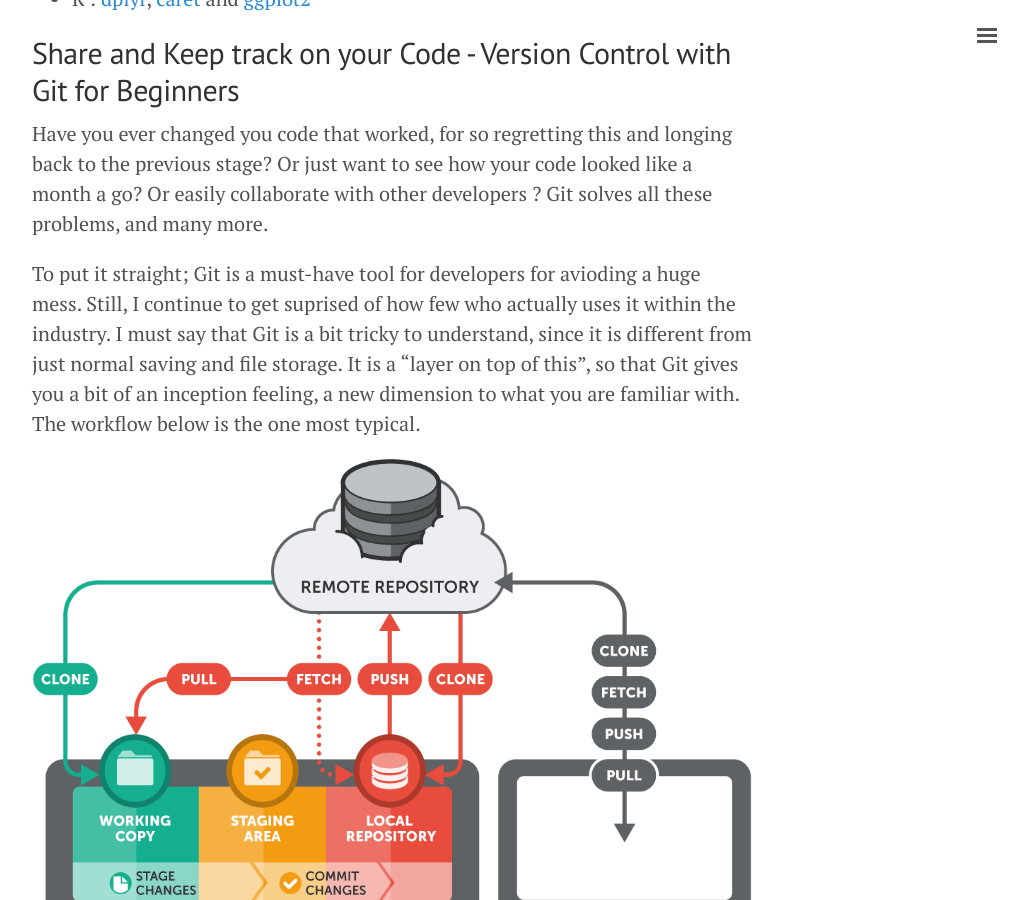
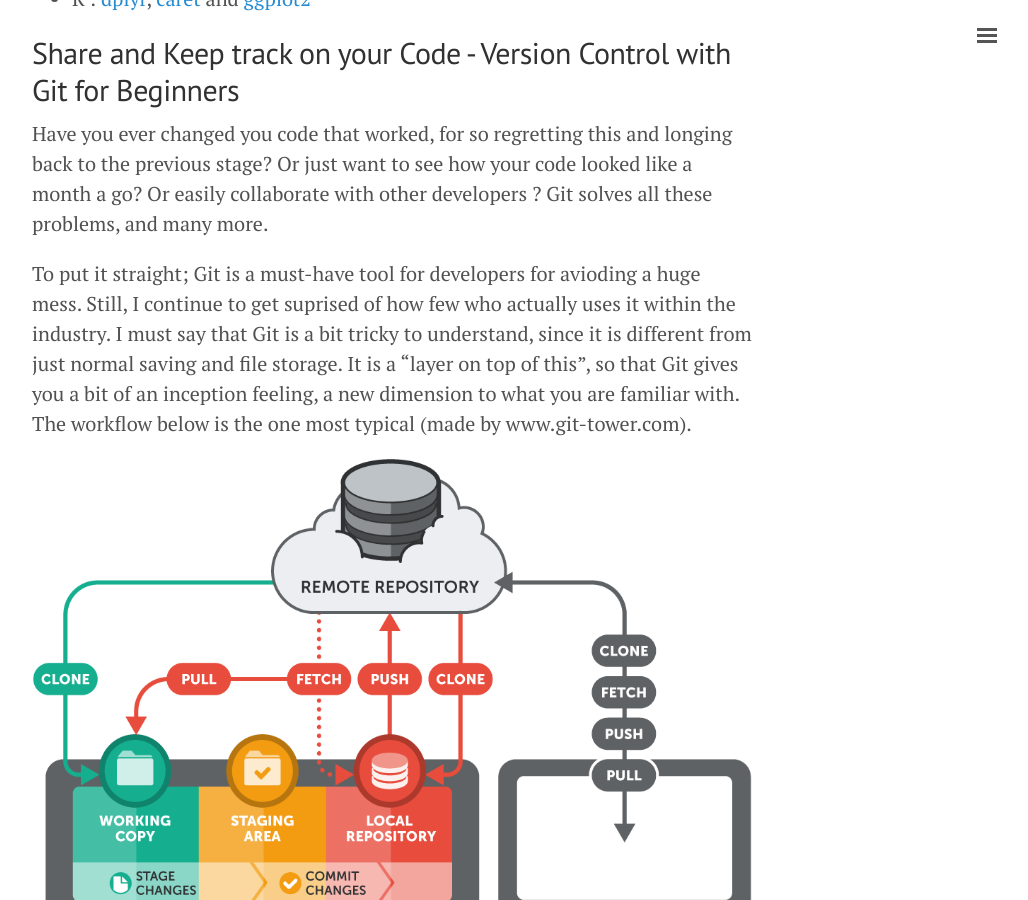
Before and after one commit to herman-hellenes/herman-hellenes.github.io, a Jekyll site: the page built from _posts/2017-08-18-Data-Scientist-Tools.md, in a window 1280 px wide and 900 px high, scrolled down 1501 px. Shown: the whole window, without its empty margins (248-1276 px from the left). Built offline with Jekyll 4.4.1, drawn with Linux system fonts in a browser that asks for light colours; nearby versions of some CDN libraries; comment, search, counter and statistics services are not loaded.

Commit message:
Update 2017-08-18-Data-Scientist-Tools.md

```diff
--- a/_posts/2017-08-18-Data-Scientist-Tools.md
+++ b/_posts/2017-08-18-Data-Scientist-Tools.md
@@ -27,7 +27,7 @@
 
 Have you ever changed you code that worked, for so regretting this and longing back to the previous stage? Or just want to see how your code looked like a month a go? Or easily collaborate with other developers ? Git solves all these problems, and many more.
 
-To put it straight; Git is a must-have tool for developers for avioding a huge mess. Still, I continue to get suprised of how few who actually uses it within the industry. I must say that Git is a bit tricky to understand, since it is different from just normal saving and file storage. It is a "layer on top of this", so that Git gives you a bit of an inception feeling, a new dimension to what you are familiar with. The workflow below is the one most typical.
+To put it straight; Git is a must-have tool for developers for avioding a huge mess. Still, I continue to get suprised of how few who actually uses it within the industry. I must say that Git is a bit tricky to understand, since it is different from just normal saving and file storage. It is a "layer on top of this", so that Git gives you a bit of an inception feeling, a new dimension to what you are familiar with. The workflow below is the one most typical (made by www.git-tower.com).
 
 ![center](/figs/2017-08-18-Data-Scientist-Tools/basic-remote-workflow.png)
 
```
